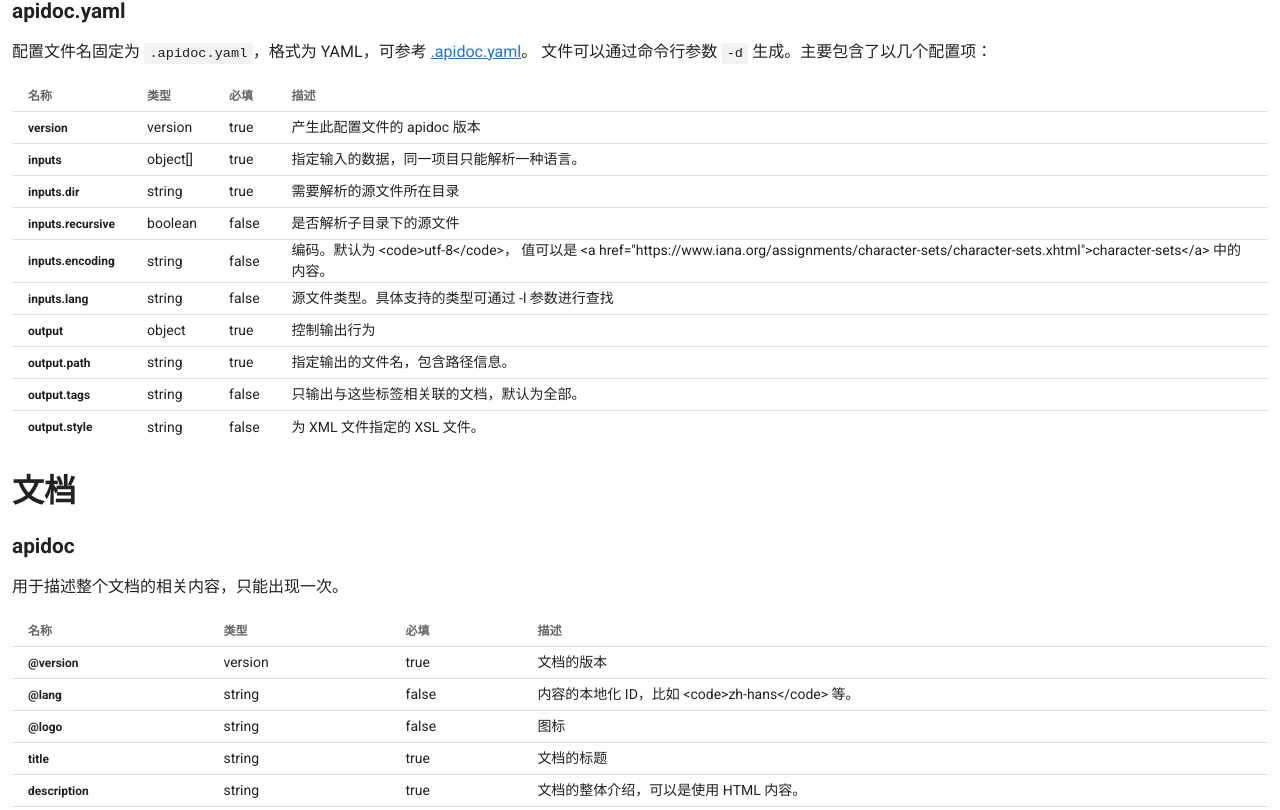
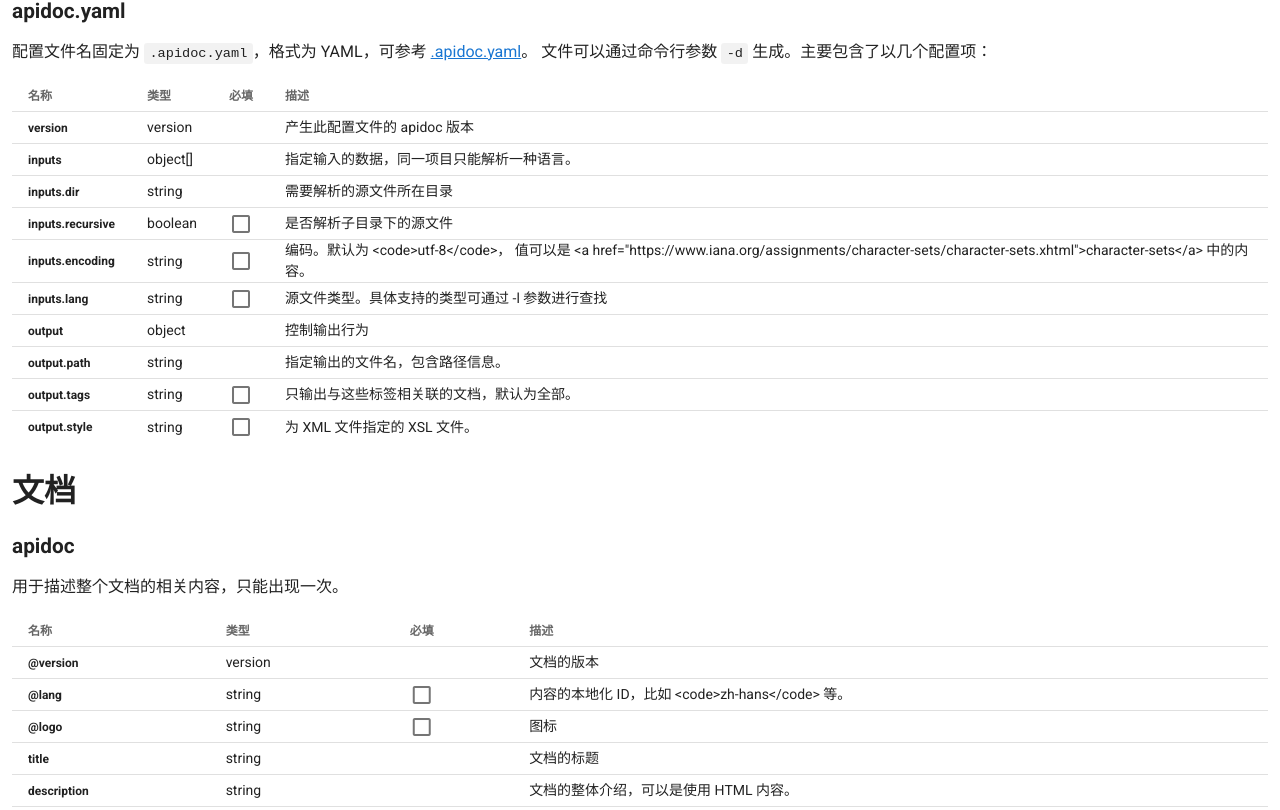
Before and after one commit to caixw/OAViewer, a Vue app: page / in a window 1280 px wide. Shown: the part 1590-2400 px from the top of the page. Built offline with nearby package versions, Linux system fonts and the light colour scheme.

Commit message:
使用 checkbox 代替原来的 boolean 值显示方式

```diff
--- a/package.json
+++ b/package.json
@@ -5,6 +5,7 @@
         "name": "caixw",
         "url": "https://caixw.io"
     },
+    "license": "MIT",
     "repository": {
         "type": "git",
         "url": "git+https://github.com/caixw/apidoc.tools"
--- a/src/components/ApiRequestBody.vue
+++ b/src/components/ApiRequestBody.vue
@@ -5,7 +5,10 @@
         <tr>
             <th>{{prefix}}{{param.$attr.name}}</th>
             <td>{{param.$attr.type}}</td>
-            <td>{{param.$attr.optional}}&nbsp;&nbsp;{{param.$attr.default}}</td>
+            <td>
+                <v-icon>{{checkbox(param.$attr.optional)}}</v-icon>
+                {{param.$attr.default}}
+            </td>
             <td>{{description}}</td>
         </tr>
         <template v-if="hasParams(param.param)">
@@ -56,5 +59,9 @@
     hasParams(param?: apidoc.Param[] | apidoc.Param): boolean {
         return apidoc.notEmpty(param);
     }
+
+    checkbox(optinal: boolean): string {
+        return optinal ? 'mdi-checkbox-blank-outline' : 'mdi-check-box-outline';
+    }
 }
 </script>
--- a/src/components/DocTree.vue
+++ b/src/components/DocTree.vue
@@ -29,7 +29,9 @@
                     <tr v-for="(item, index) in tree.contentType.items" :key="index">
                         <th>{{item.name}}</th>
                         <td>{{item.type}}</td>
-                        <td>{{item.required}}</td>
+                        <td :aria-label="item.required">
+                            <v-icon aria-hidden="true">{{checkbox(item.required)}}</v-icon>
+                        </td>
                         <td>{{$i18n.t(tree.i18nPrefix + '.' + item.name)}}</td>
                     </tr>
                 </tbody>
@@ -85,5 +87,9 @@
             (this.tree.contentType.items !== undefined) &&
             (this.tree.contentType.items.length > 0);
     }
+
+    checkbox(required: boolean): string {
+        return required ? 'mdi-check-box-outline' : 'mdi-checkbox-blank-outline';
+    }
 }
 </script>
```
